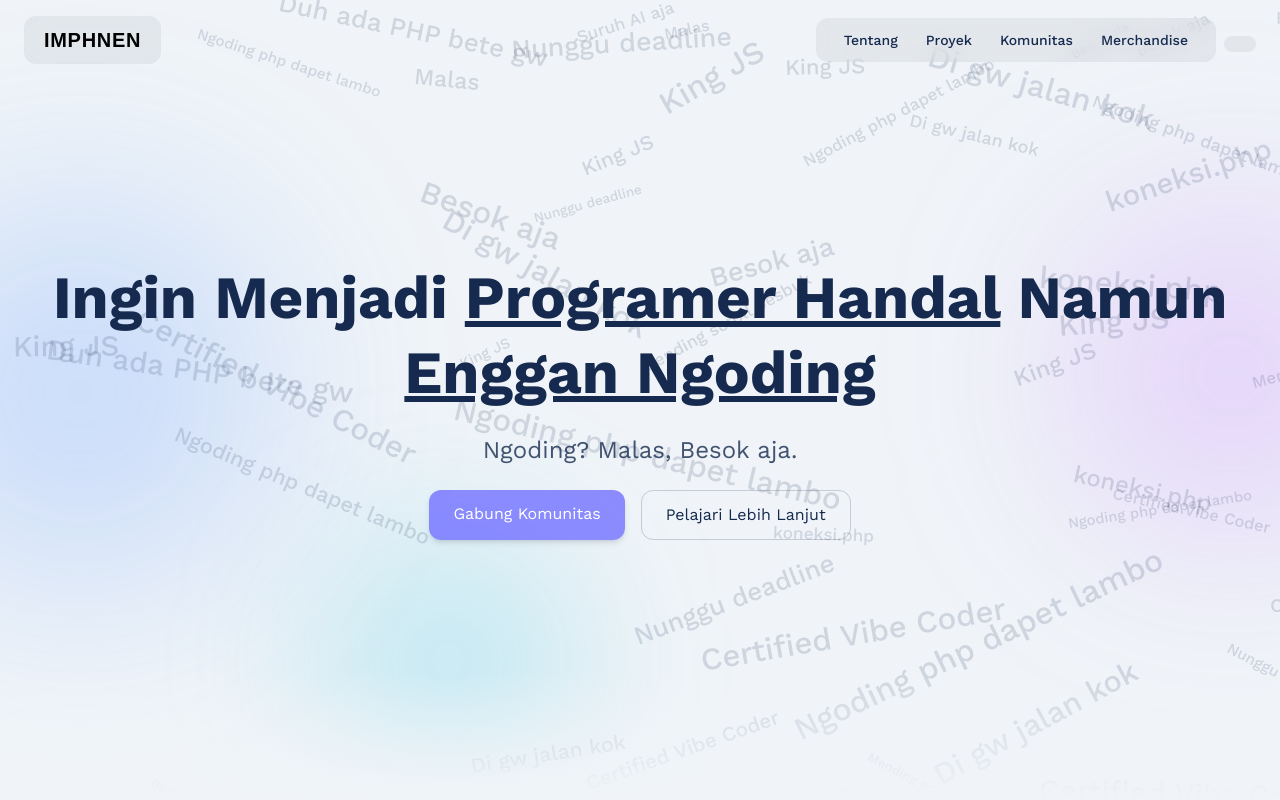
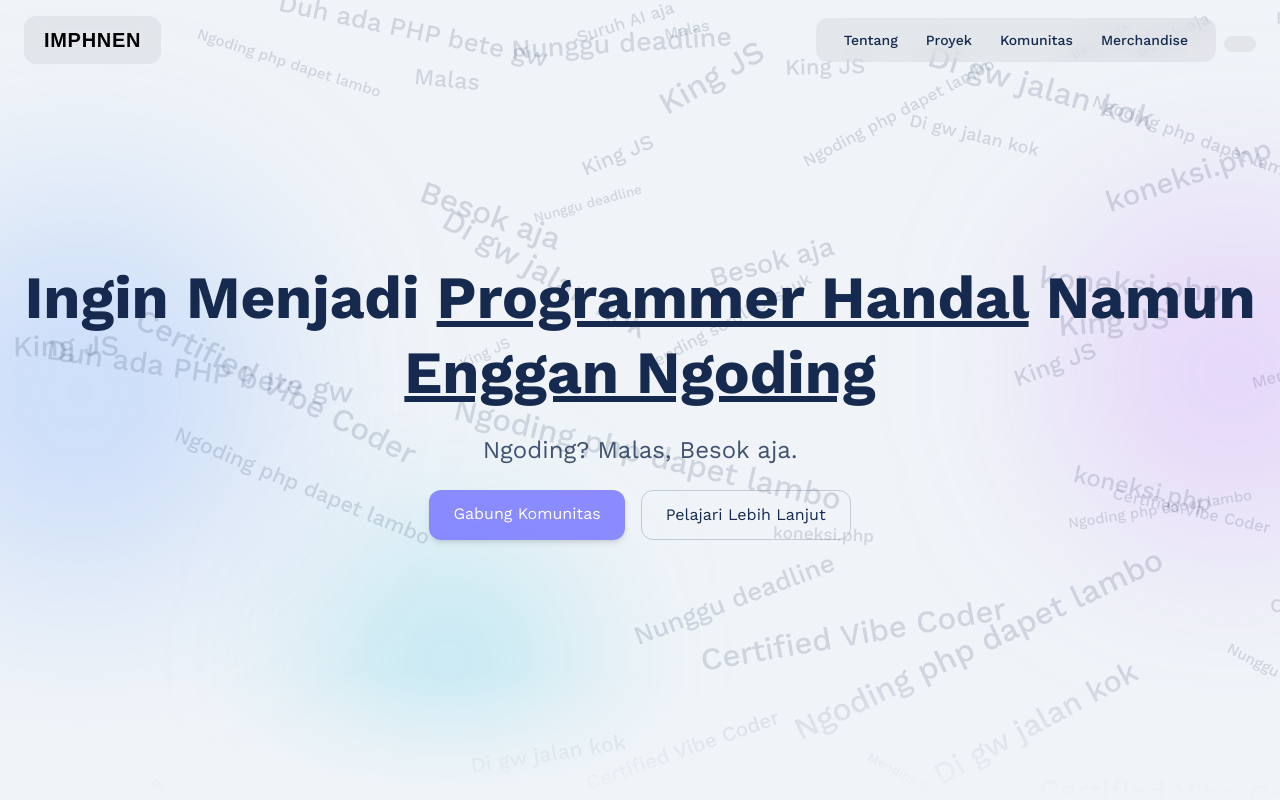
Before and after one commit to fdvky1/imphnen-landing, a Vue app: page / in a window 1280 px wide. Shown: the top 800 px of the page. Built offline with nearby package versions, Linux system fonts and the light colour scheme; the HTML template or start-up script is replaced by a standard one; a web font is replaced by a local one.

Commit message:
fix: typo

```diff
--- a/src/components/Hero.vue
+++ b/src/components/Hero.vue
@@ -30,7 +30,7 @@
         <!-- Text content -->
         <div class="text-center w-full">
           <h1 class="text-4xl md:text-5xl lg:text-6xl font-bold mb-6 leading-tight animate-in fade-in slide-in-from-bottom-10 duration-1000">
-            Ingin Menjadi <br class="hidden md:block lg:hidden"><span class="underline">Programer Handal</span> Namun <br class="hidden xl:block"><span class="underline">Enggan Ngoding</span>
+            Ingin Menjadi <br class="hidden md:block lg:hidden"><span class="underline">Programmer Handal</span> Namun <br class="hidden xl:block"><span class="underline">Enggan Ngoding</span>
           </h1>
           <p class="text-xl md:text-2xl text-current/80 mb-6 animate-in fade-in slide-in-from-bottom-5 duration-1000 delay-300">
             Ngoding? Malas, Besok aja.
```
